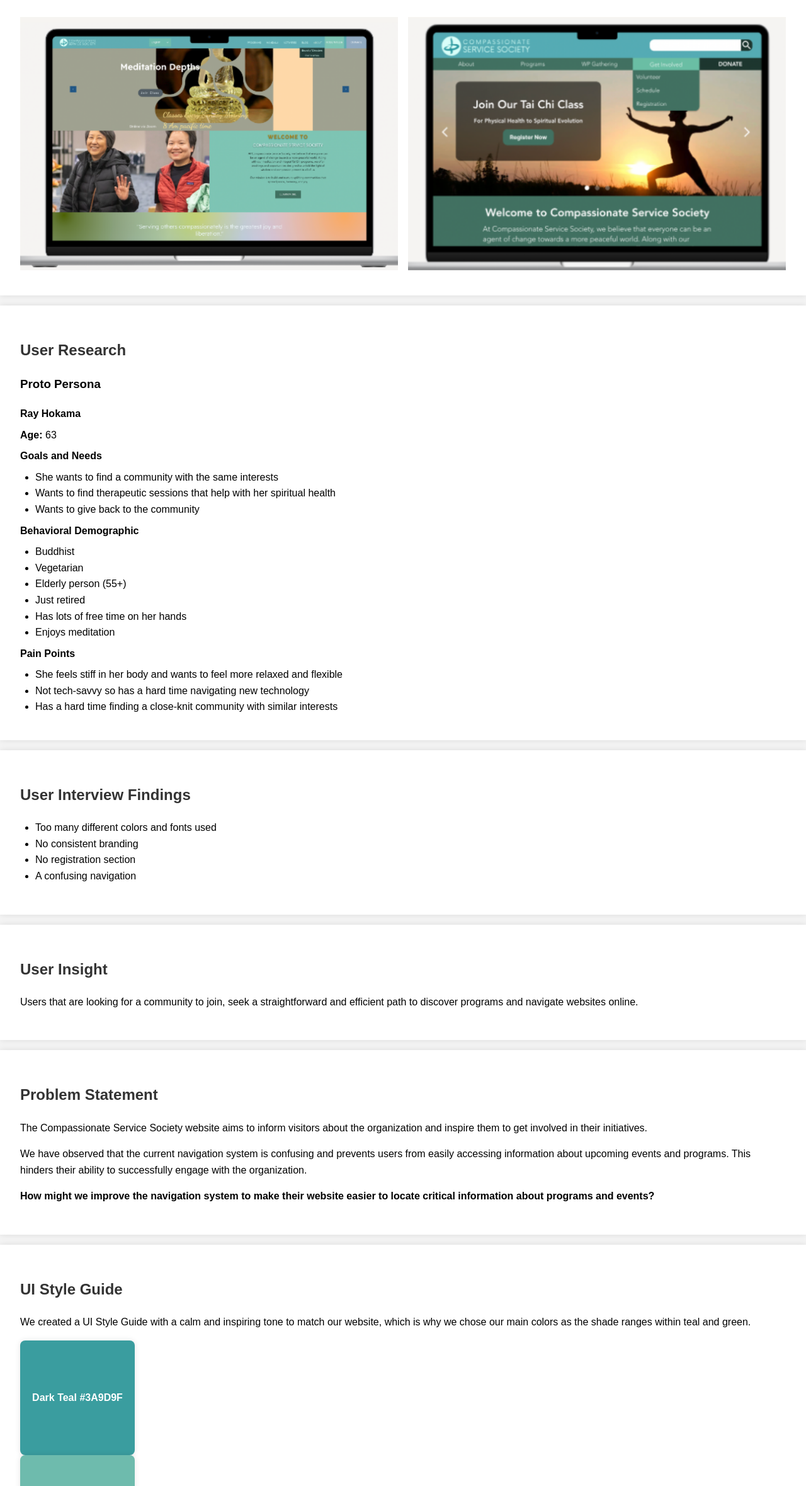
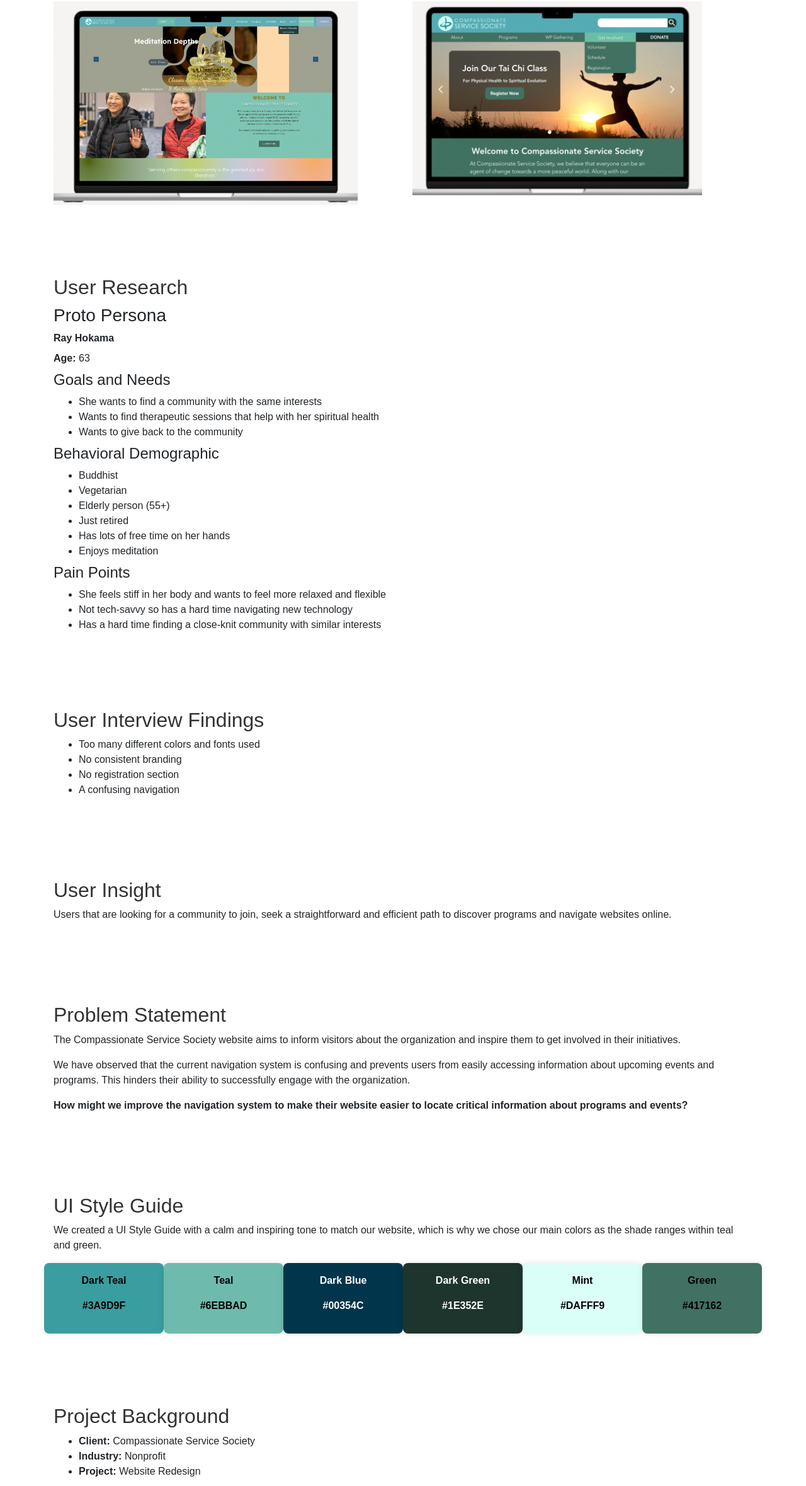
Before and after one commit to Jarell-Chinn/Case-Study, a plain HTML site: page index.html in a window 1280 px wide. Shown: the part 441-2800 px from the top of the page at 63% size. Drawn offline with nearby package versions, Linux system fonts and the light colour scheme.

Commit message:
Bootstrap and imgs bug

```diff
--- a/assets/css/styles.css
+++ b/assets/css/styles.css
@@ -2,17 +2,6 @@
 
 body {
     font-family: Arial, sans-serif;
-    line-height: 1.6;
-    margin: 0;
-    padding: 0;
-    background-color: #f4f4f4;
-}
-
-header {
-    background: #333;
-    color: #fff;
-    padding: 1rem 0;
-    text-align: center;
 }
 
 header h1 {
@@ -21,69 +10,24 @@ header h1 {
 }
 
 section {
-    padding: 2rem;
-    margin: 1rem 0;
-    background: #fff;
-    box-shadow: 0 0 10px rgba(0, 0, 0, 0.1);
+    padding: 2rem 0;
 }
 
 h2 {
     color: #333;
 }
 
-ul {
-    list-style-type: disc;
-    padding-left: 1.5rem;
-}
-
-img {
-    max-width: 100%;
-    height: auto;
-    display: block;
-    margin: 0.5rem 0;
-}
-
-.image-container {
-    display: flex;
-    gap: 1rem;
-}
-
-.image-container img {
-    flex: 1;
-}
-
-.persona {
-    margin-top: 1rem;
-}
-
 .persona p, .persona h4, .persona ul {
     margin: 0.5rem 0;
 }
 
-.color-palette {
-    display: flex;
-    flex-wrap: wrap;
-    gap: 1rem;
-    margin-top: 1rem;
-}
-
 .color-box {
-    width: 150px;
-    height: 150px;
-    display: flex;
-    flex-direction: column;
-    justify-content: center;
-    align-items: center;
+    padding: 1rem;
+    border-radius: 8px;
     color: #fff;
     font-weight: bold;
     text-align: center;
-    padding: 1rem;
-    border-radius: 8px;
     box-shadow: 0 0 10px rgba(0, 0, 0, 0.1);
-}
-
-.color-box p {
-    margin: 0.5rem 0;
 }
 
 .color-box:nth-child(4), .color-box:nth-child(6) {
--- a/index.html
+++ b/index.html
@@ -4,27 +4,32 @@
     <meta charset="UTF-8">
     <meta name="viewport" content="width=device-width, initial-scale=1.0">
     <title>Compassionate Service Society Nonprofit Website Redesign</title>
+    <link href="https://stackpath.bootstrapcdn.com/bootstrap/4.5.2/css/bootstrap.min.css" rel="stylesheet">
     <link rel="stylesheet" href="assets/css/styles.css">
 </head>
 <body>
-    <header>
+    <header class="bg-dark text-white text-center py-3">
         <h1>Compassionate Service Society Nonprofit Website Redesign</h1>
     </header>
 
-    <section id="introduction">
+    <section id="introduction" class="container my-5">
         <h2>Introduction</h2>
         <p>The Compassionate Service Society (CSS) is a non-profit organization based in Southern California, USA. Founded on Buddhist principles, CSS offers a variety of programs that seek to unfold the light of wisdom and compassion innate in all of us. Their initiatives include meditation retreats, integral tai chi classes, vegetarian cooking workshops, as well as the annual World Peace Gathering.</p>
     </section>
 
-    <section id="sneak-peek">
+    <section id="sneak-peek" class="container my-5">
         <h2>Sneak Peek</h2>
-        <div class="image-container">
-            <img src="/assets/images/Before.png" alt="Before Redesign">
-            <img src="/assets/images/after.png" alt="After Redesign">
+        <div class="row">
+            <div class="col-md-6">
+                <img src="assets/images/Before.png" class="img-fluid" alt="Before Redesign">
+            </div>
+            <div class="col-md-6">
+                <img src="assets/images/after.png" class="img-fluid" alt="After Redesign">
+            </div>
         </div>
     </section>
 
-    <section id="user-research">
+    <section id="user-research" class="container my-5">
         <h2>User Research</h2>
         <h3>Proto Persona</h3>
         <div class="persona">
@@ -57,7 +62,7 @@
         </div>
     </section>
 
-    <section id="user-interview-findings">
+    <section id="user-interview-findings" class="container my-5">
         <h2>User Interview Findings</h2>
         <ul>
             <li>Too many different colors and fonts used</li>
@@ -67,32 +72,50 @@
         </ul>
     </section>
 
-    <section id="user-insight">
+    <section id="user-insight" class="container my-5">
         <h2>User Insight</h2>
         <p>Users that are looking for a community to join, seek a straightforward and efficient path to discover programs and navigate websites online.</p>
     </section>
 
-    <section id="problem-statement">
+    <section id="problem-statement" class="container my-5">
         <h2>Problem Statement</h2>
         <p>The Compassionate Service Society website aims to inform visitors about the organization and inspire them to get involved in their initiatives.</p>
         <p>We have observed that the current navigation system is confusing and prevents users from easily accessing information about upcoming events and programs. This hinders their ability to successfully engage with the organization.</p>
         <p><strong>How might we improve the navigation system to make their website easier to locate critical information about programs and events?</strong></p>
     </section>
 
-    <section id="ui-style-guide">
+    <section id="ui-style-guide" class="container my-5">
         <h2>UI Style Guide</h2>
         <p>We created a UI Style Guide with a calm and inspiring tone to match our website, which is why we chose our main colors as the shade ranges within teal and green.</p>
-        <div class="color-showcase">
-            <div class="color-box" style="background-color: #3A9D9F;">Dark Teal #3A9D9F</div>
-            <div class="color-box" style="background-color: #6EBBAD;">Teal #6EBBAD</div>
-            <div class="color-box" style="background-color: #00354C;">Dark Blue #00354C</div>
-            <div class="color-box" style="background-color: #1E352E;">Dark Green #1E352E</div>
-            <div class="color-box" style="background-color: #DAFFF9;">Mint #DAFFF9</div>
-            <div class="color-box" style="background-color: #417162;">Green #417162</div>
+        <div class="row">
+            <div class="col-md-2 color-box" style="background-color: #3A9D9F; color: black;">
+                <p>Dark Teal</p>
+                <p>#3A9D9F</p>
+            </div>
+            <div class="col-md-2 color-box" style="background-color: #6EBBAD; color: black">
+                <p>Teal</p>
+                <p>#6EBBAD</p>
+            </div>
+            <div class="col-md-2 color-box" style="background-color: #00354C;">
+                <p>Dark Blue</p>
+                <p>#00354C</p>
+            </div>
+            <div class="col-md-2 color-box" style="background-color: #1E352E; color: white;">
+                <p>Dark Green</p>
+                <p>#1E352E</p>
+            </div>
+            <div class="col-md-2 color-box" style="background-color: #DAFFF9; color: black;">
+                <p>Mint</p>
+                <p>#DAFFF9</p>
+            </div>
+            <div class="col-md-2 color-box" style="background-color: #417162;">
+                <p>Green</p>
+                <p>#417162</p>
+            </div>
         </div>
     </section>
 
-    <section id="project-background">
+    <section id="project-background" class="container my-5">
         <h2>Project Background</h2>
         <ul>
             <li><strong>Client:</strong> Compassionate Service Society</li>
@@ -101,7 +124,7 @@
         </ul>
     </section>
 
-    <section id="challenges">
+    <section id="challenges" class="container my-5">
         <h2>Challenges</h2>
         <p>Describe the problems or limitations of the previous website.</p>
         <ul>
@@ -113,7 +136,7 @@
         </ul>
     </section>
 
-    <section id="objectives">
+    <section id="objectives" class="container my-5">
         <h2>Objectives</h2>
         <p>Primary Goals:</p>
         <ul>
@@ -125,7 +148,7 @@
         </ul>
     </section>
 
-    <section id="approach">
+    <section id="approach" class="container my-5">
         <h2>Approach</h2>
         <h3>Research and Planning</h3>
         <ul>
@@ -144,7 +167,7 @@
         </ul>
     </section>
 
-    <section id="solution">
+    <section id="solution" class="container my-5">
         <h2>Solution</h2>
         <p>Website Features:</p>
         <ul>
@@ -156,7 +179,7 @@
         </ul>
     </section>
 
-    <section id="results">
+    <section id="results" class="container my-5">
         <h2>Results</h2>
         <p>Outcomes:</p>
         <ul>
@@ -167,21 +190,25 @@
         </ul>
     </section>
 
-    <section id="conclusion">
+    <section id="conclusion" class="container my-5">
         <h2>Conclusion</h2>
         <p>Recap the project and its impact on Compassionate Service Society.</p>
     </section>
 
-    <section id="testimonials">
+    <section id="testimonials" class="container my-5">
         <h2>Testimonials</h2>
         <p>Include quotes or testimonials from the client highlighting their satisfaction with the redesign.</p>
     </section>
 
-    <section id="visuals">
+    <section id="visuals" class="container my-5">
         <h2>Visuals</h2>
         <p>Before and After:</p>
-        <img src="before.jpg" alt="Before Redesign">
-        <img src="after.jpg" alt="After Redesign">
+        <img src="before.jpg" class="img-fluid" alt="Before Redesign">
+        <img src="after.jpg" class="img-fluid" alt="After Redesign">
     </section>
+
+    <script src="https://code.jquery.com/jquery-3.5.1.slim.min.js"></script>
+    <script src="https://cdn.jsdelivr.net/npm/@popperjs/core@2.9.2/dist/umd/popper.min.js"></script>
+    <script src="https://stackpath.bootstrapcdn.com/bootstrap/4.5.2/js/bootstrap.min.js"></script>
 </body>
 </html>
```
